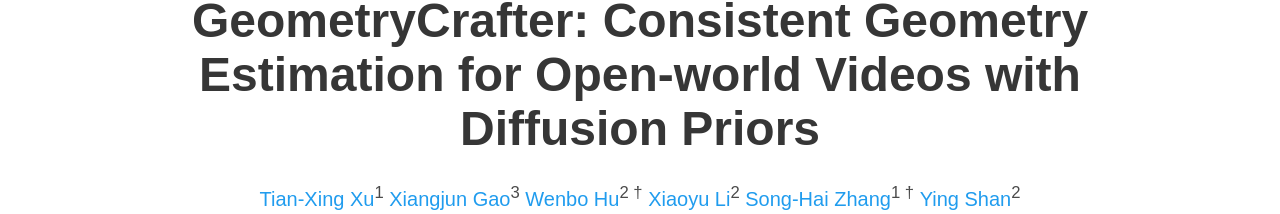
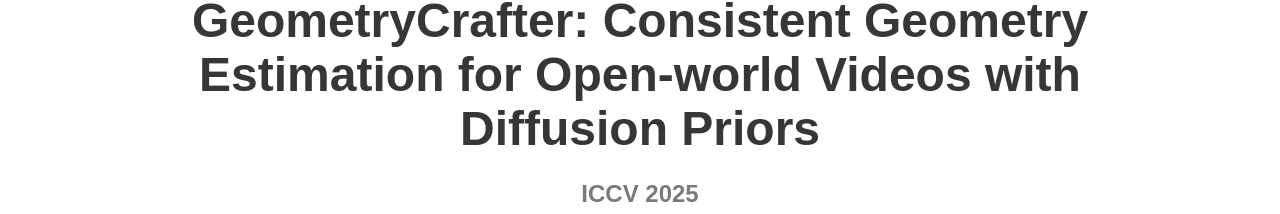
Before and after one commit to geometrycrafter/geometrycrafter.github.io, a plain HTML site: page index.html in a window 1280 px wide. Shown: the part 203-417 px from the top of the page. Drawn offline with Linux system fonts and the light colour scheme; some icons are missing; a web font is replaced by a local one.

Commit message:
Update index.html

```diff
--- a/index.html
+++ b/index.html
@@ -47,6 +47,7 @@
                     <h1 class="title is-1 publication-title has-text-centered">
                         GeometryCrafter: Consistent Geometry Estimation for Open-world Videos with Diffusion Priors
                     </h1>
+                    <h2 class="title publication-title is-4 has-text-grey"> ICCV 2025 </h2>
                     <div class="is-size-5 publication-authors">
                         <span class="author-block">
                             <a href='https://scholar.google.com/citations?user=zHp0rMIAAAAJ'>Tian-Xing Xu</a><sup>1</sup>
```
